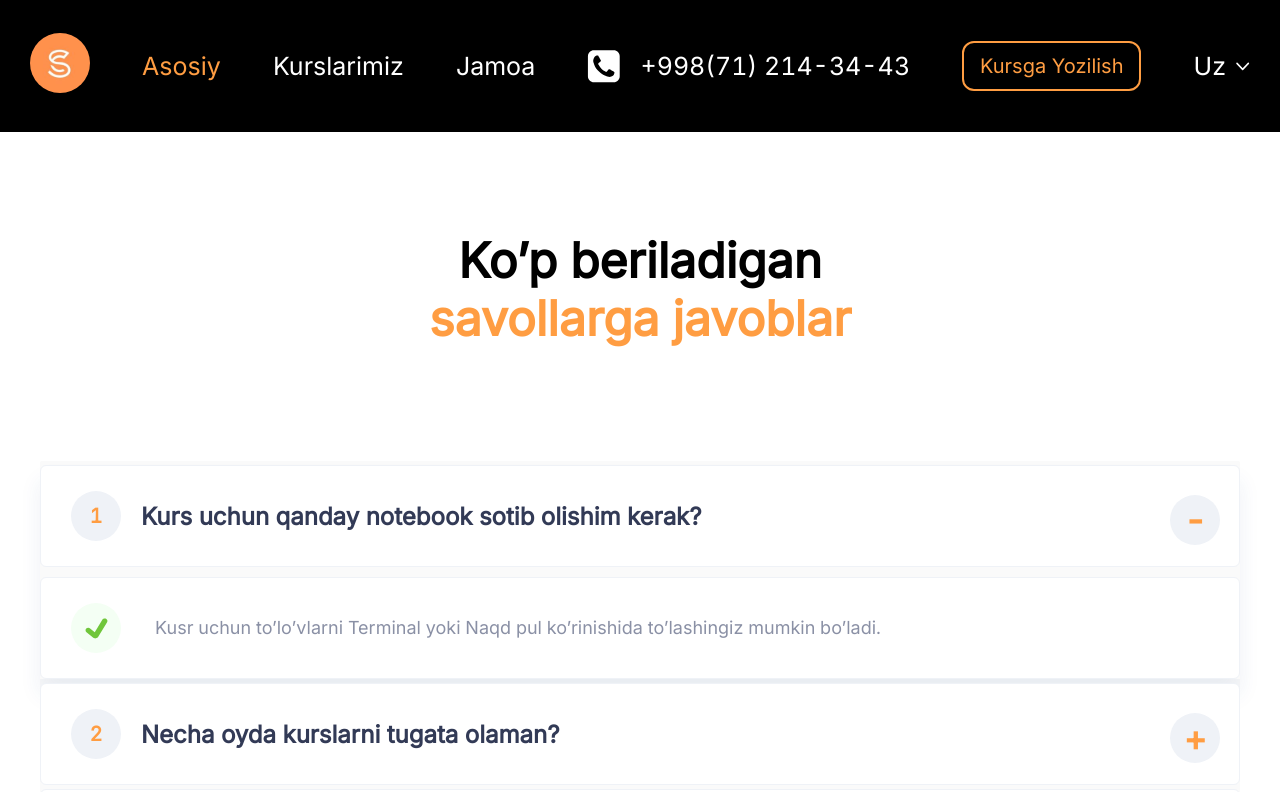
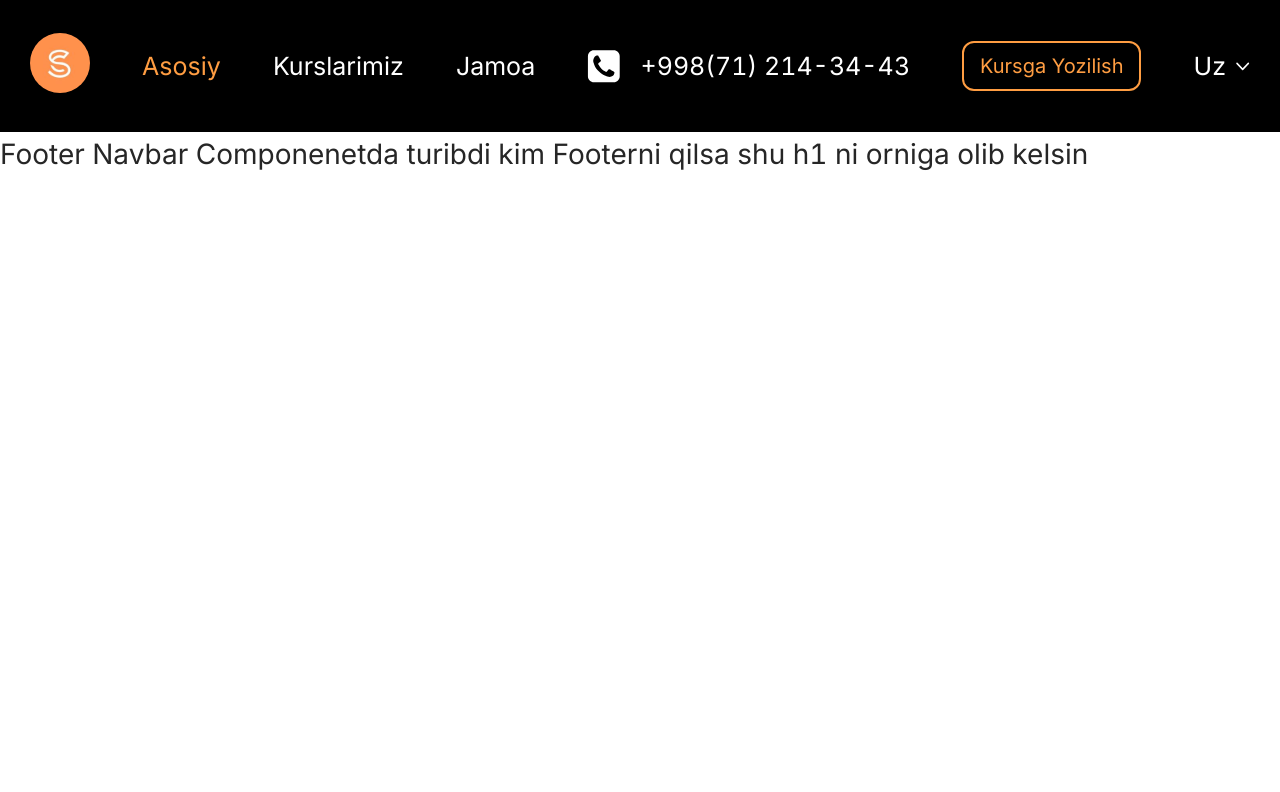
Before and after one commit to incodeuz/contact-school, a React (Create React App) app: page /home in a window 1280 px wide. Shown: the top 792 px of the page. Built offline with nearby package versions, Linux system fonts and the light colour scheme.

Commit message:
done question

```diff
--- a/src/pages/Home/index.jsx
+++ b/src/pages/Home/index.jsx
@@ -1,11 +1,8 @@
 import React from 'react'
-import Question from '../../components/Question'
 
 export const Home = () => {
   return (
-    <div>
-      <Question/>
-    </div>
+    <div></div>
   )
 }
 
```
